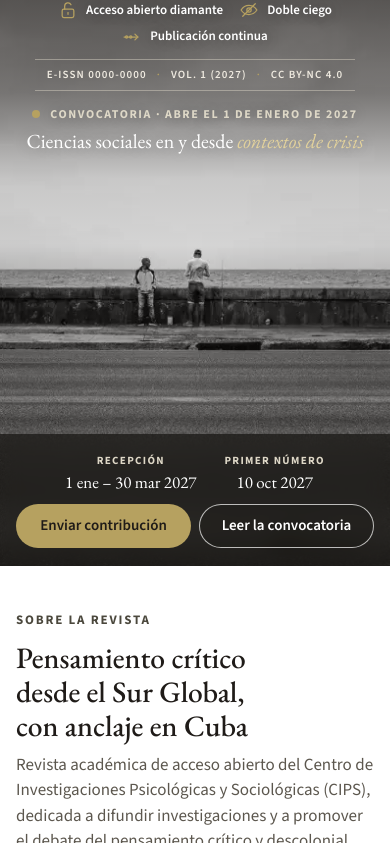
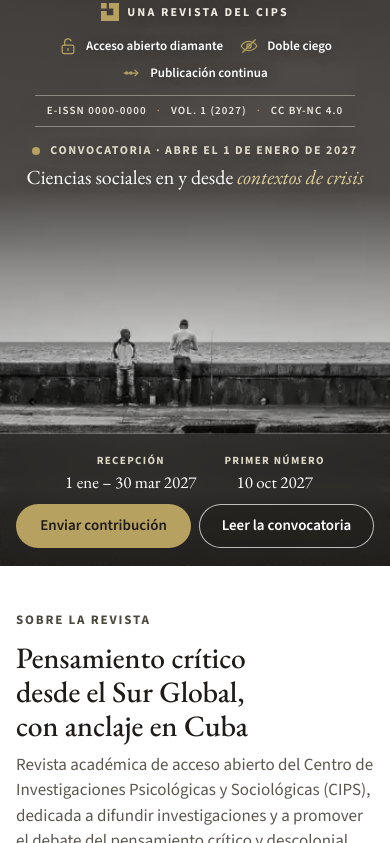
Before and after one commit to garabatoscuba/praxis-del-sur-simulacro, a plain HTML site: page index.html in a window 390 px wide. Shown: the part 278-1121 px from the top of the page. Drawn offline with Linux system fonts and the light colour scheme.

Commit message:
Actualizar el simulacro (2026-11-13)
Co-Authored-By: Claude Opus 5.5 <noreply@anthropic.com>

```diff
--- a/css/movil.css
+++ b/css/movil.css
@@ -18,17 +18,20 @@
   html:not([data-movil-compacto="no"]) .ps-hero .ps-actions .ps-btn { min-height: 42px; padding: 9px 18px; font-size: 0.9375rem; }
   /* Portada con foto en el móvil: como en el ordenador, todo centrado. Arriba, en el cielo, el nombre, el lema, lo esencial, la
      línea de datos entre filetes y «Revista del CIPS»; abajo, en la banda negra, las fechas y los botones; las dos personas en
-     medio, libres. La foto sube (más calle): mide al menos --ps-foto-min de alto, anclada abajo, para que la banda quepa bajo los
-     pies de las personas. El bloque de arriba se centra entre la barra y el horizonte: el mismo cielo arriba que abajo.
-     Horizonte = alto − 0,352 × alto de la foto (está al 64,8 % de la foto). */
+     medio, libres. La foto va anclada arriba y mide lo justo para que la línea de la calle (el bordillo, al 74,5 % de su alto) toque
+     la banda negra (alto --ps-banda-m): sin calle vacía y con más cielo. El bloque de arriba se centra entre la barra y el horizonte
+     (al 64,8 % de la foto): el mismo cielo arriba que abajo. */
   html .ps-hero.ps-hero--foto {
-    --ps-foto-min: 760px;
-    --ps-horiz-m: calc(100svh - 0.352 * max(100svh, var(--ps-foto-min)));
+    --ps-banda-m: 132px;
+    --ps-foto-alto-m: calc((100svh - var(--ps-banda-m)) / 0.745);
+    --ps-horiz-m: calc(0.648 * var(--ps-foto-alto-m));
     padding: 0;
   }
-  .ps-hero-foto { top: auto; bottom: 0; height: max(100%, var(--ps-foto-min)); object-position: 78% 50%; }
-  .ps-hero-velo { background: linear-gradient(180deg, rgb(22 18 15 / 0.84) 0%, rgb(22 18 15 / 0.7) 30%, rgb(22 18 15 / 0.5) 44%, rgb(22 18 15 / 0.12) 54%,
-    rgb(22 18 15 / 0.06) 62%, rgb(22 18 15 / 0.3) 72%, rgb(22 18 15 / 0.5) 100%); }
+  .ps-hero-foto { top: 0; bottom: auto; height: var(--ps-foto-alto-m); object-position: 78% 50%; }
+  /* el velo, oscuro hasta el título y claro solo justo encima del horizonte (las personas), para que «contextos de crisis» se lea */
+  .ps-hero-velo { background: linear-gradient(180deg, rgb(22 18 15 / 0.84) 0, rgb(22 18 15 / 0.76) calc(var(--ps-horiz-m) * 0.5),
+    rgb(22 18 15 / 0.74) calc(var(--ps-horiz-m) - 60px), rgb(22 18 15 / 0.18) calc(var(--ps-horiz-m) - 12px), rgb(22 18 15 / 0.06) calc(var(--ps-horiz-m) + 20px),
+    rgb(22 18 15 / 0.3) calc(var(--ps-horiz-m) + 110px), rgb(22 18 15 / 0.5) 100%); }
   .ps-hero-cont { grid-template-rows: auto 1fr auto; padding-top: var(--ps-head-h); padding-bottom: 0; }
   .ps-hero-cielo { grid-row: 1; min-height: calc(var(--ps-horiz-m) - var(--ps-head-h)); align-content: center; justify-items: center; text-align: center; padding-block: 6px; }
   .ps-hero-marca { display: contents; }
@@ -50,7 +53,7 @@
     content: ""; position: absolute; z-index: -1; top: 0; bottom: 0; left: calc(50% - 50vw); right: calc(50% - 50vw);
     background: rgb(16 13 11 / 0.62); -webkit-backdrop-filter: blur(10px); backdrop-filter: blur(10px);
   }
-  .ps-hero--foto .ps-hero-title { font-size: 1.25rem; }
+  .ps-hero--foto .ps-hero-title { font-size: 1.25rem; text-shadow: 0 1px 12px rgb(0 0 0 / 0.5); }
   .ps-hero-fechas { justify-content: center; }
   .ps-hero-fechas dd { font-size: 1.0625rem; }
   .ps-hero--foto .ps-hero-fechas dd { text-shadow: none; }
@@ -156,3 +159,10 @@
   .ps-hero-folio { margin-top: 10px; }
   .ps-hero-firma { margin-top: 8px; }
 }
+
+@media (max-width: 760px) and (min-height: 740px) {
+  /* móviles altos: hay más cielo entre el título y el horizonte, así que el velo se aclara más despacio (sin franja marcada) */
+  .ps-hero-velo { background: linear-gradient(180deg, rgb(22 18 15 / 0.84) 0, rgb(22 18 15 / 0.76) calc(var(--ps-horiz-m) * 0.5),
+    rgb(22 18 15 / 0.72) calc(var(--ps-horiz-m) - 150px), rgb(22 18 15 / 0.16) calc(var(--ps-horiz-m) - 10px), rgb(22 18 15 / 0.06) calc(var(--ps-horiz-m) + 20px),
+    rgb(22 18 15 / 0.3) calc(var(--ps-horiz-m) + 110px), rgb(22 18 15 / 0.5) 100%); }
+}
```
